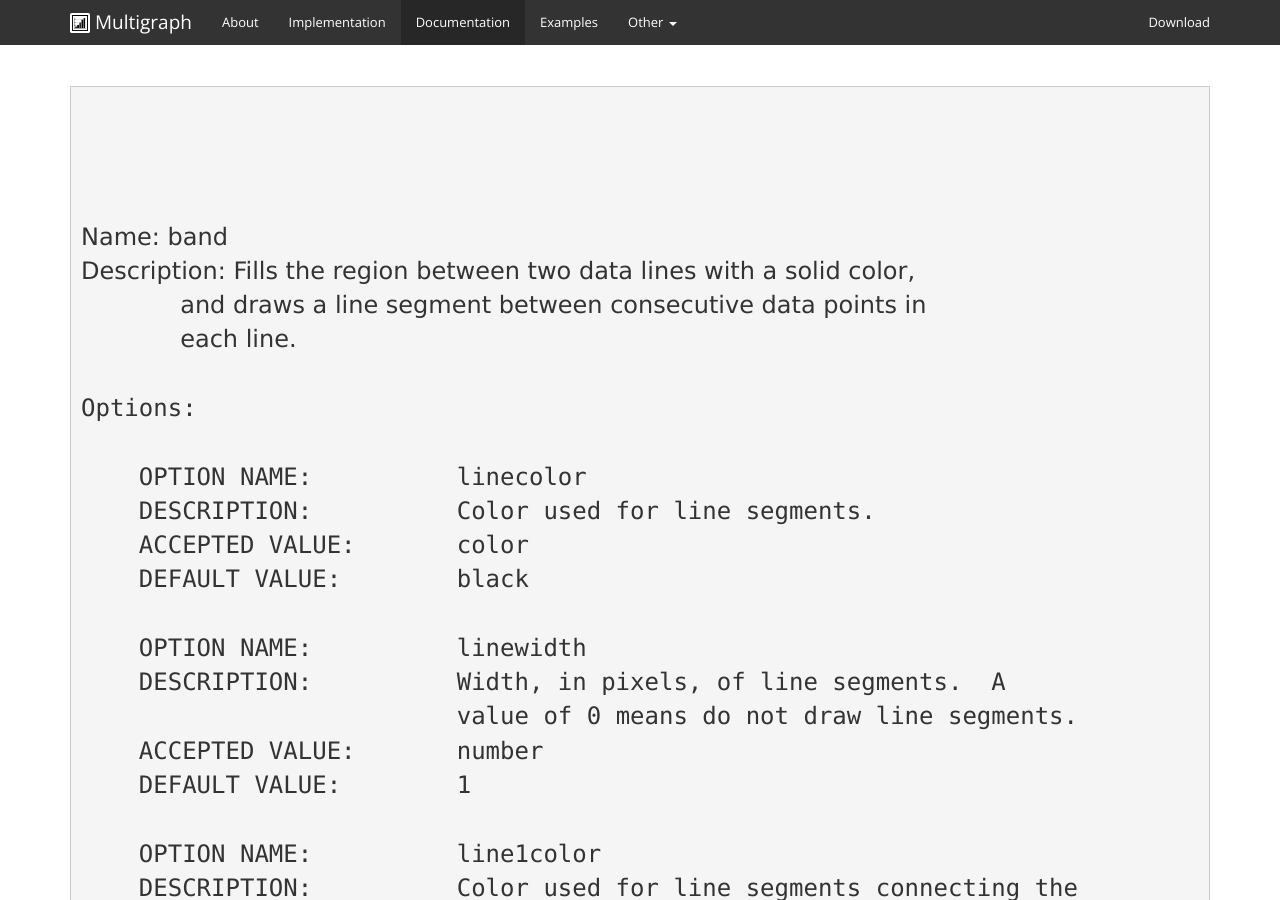
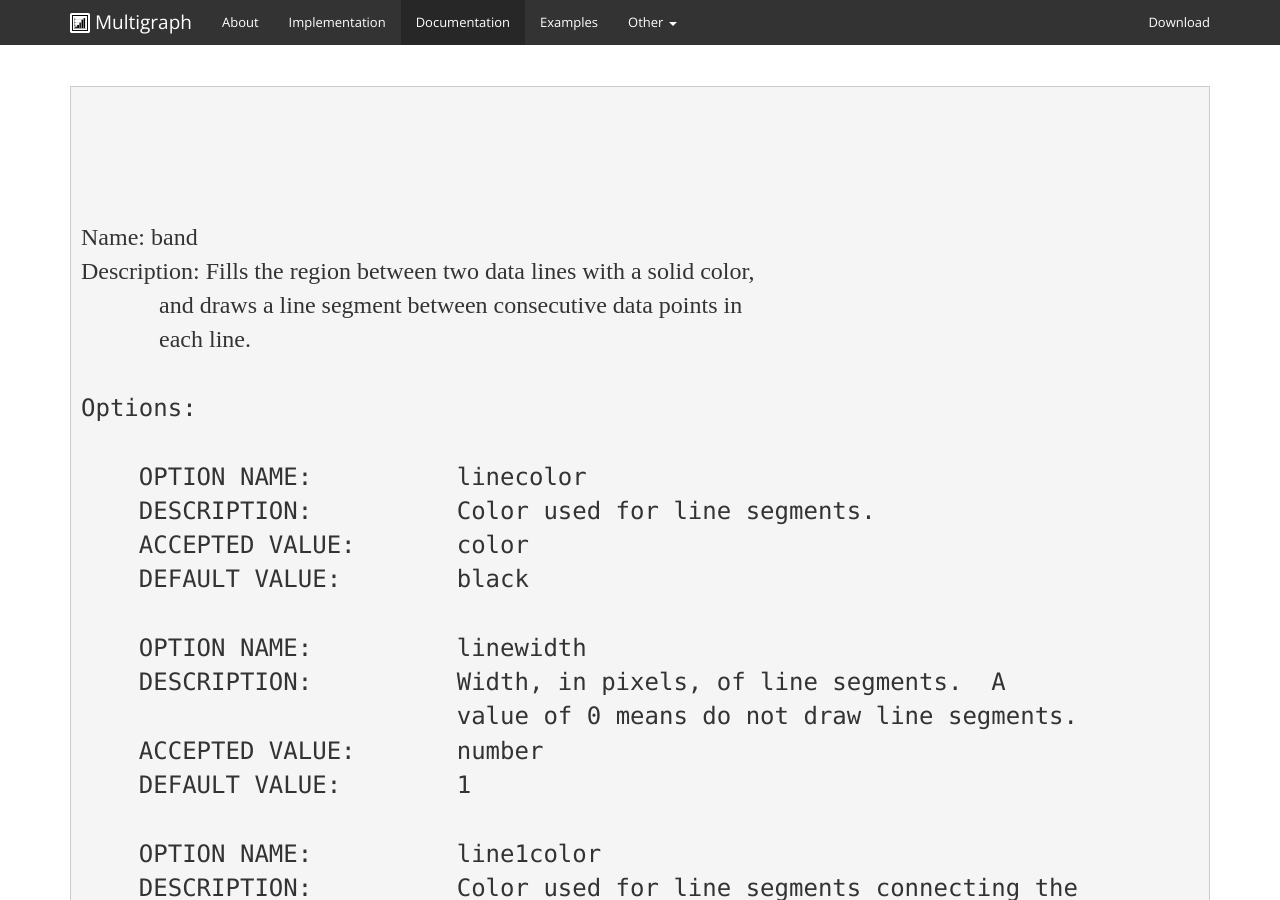
Before and after one commit to khunter3D/khunter3D.github.io, a Jekyll site: the page built from docs/renderers/index.html, in a window 1280 px wide and 900 px high. Built offline with Jekyll 4.4.1, drawn with Linux system fonts in a browser that asks for light colours; nearby versions of some CDN libraries; Markdown is read by kramdown in place of the engine named in the settings.

Commit message:
Update index.html

```diff
--- a/docs/renderers/index.html
+++ b/docs/renderers/index.html
@@ -10,7 +10,7 @@ docs: selected
 
       <font size="5">
 
-      <font face="verdana">
+      <font face="futura">
 Name: band
 Description: Fills the region between two data lines with a solid color,
              and draws a line segment between consecutive data points in
```
